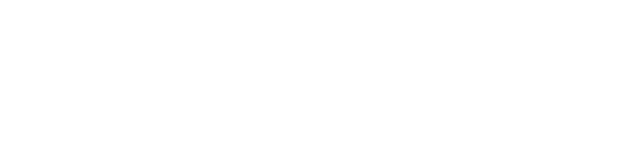
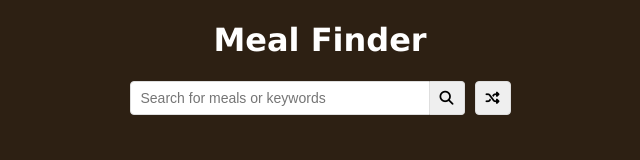
Before and after one commit to Milad64sh/meal-finder, a plain HTML site: page index.html in a window 1280 px wide. Shown: the whole page, without its empty margins (320-960 px from the left). Drawn offline with Linux system fonts and the light colour scheme.

Commit message:
html,css

```diff
--- a/index.html
+++ b/index.html
@@ -6,8 +6,35 @@
     <meta name="viewport" content="width=device-width, initial-scale=1.0" />
     <link rel="stylesheet" href="style.css" />
     <title>Meal Finder</title>
+    <!-- font awesome -->
+    <script
+      src="https://kit.fontawesome.com/e8a1fdaed4.js"
+      crossorigin="anonymous"
+    ></script>
   </head>
   <body>
+    <div class="container">
+      <h1>Meal Finder</h1>
+      <div class="flex">
+        <form class="flex" id="submmit">
+          <input
+            type="text"
+            id="search"
+            placeholder="Search for meals or keywords"
+          />
+          <button type="submit" class="search-btn">
+            <i class="fas fa-search"></i>
+          </button>
+        </form>
+        <button class="random-btn" id="random">
+          <i class="fas fa-random"></i>
+        </button>
+      </div>
+      <div id="result-heading">
+        <div id="meals" class="meals"></div>
+        <div id="single-meal"></div>
+      </div>
+    </div>
     <script src="app.js"></script>
   </body>
 </html>
--- a/style.css
+++ b/style.css
@@ -0,0 +1,55 @@
+* {
+  box-sizing: border-box;
+}
+body {
+  background-color: #2d2013;
+  color: #fff;
+  font-family: Verdana, Geneva, Tahoma, sans-serif;
+  margin: 0;
+}
+.container {
+  margin: auto;
+  max-width: 800px;
+  display: flex;
+  flex-direction: column;
+  align-items: center;
+  justify-content: center;
+  text-align: center;
+}
+.flex {
+  display: flex;
+}
+input,
+button {
+  border: 1px solid #dedede;
+  border-top-left-radius: 4px;
+  border-bottom-left-radius: 4px;
+  font-size: 14px;
+  padding: 8px 10px;
+  margin: 0;
+}
+input[type='text'] {
+  width: 300px;
+}
+.search-btn {
+  cursor: pointer;
+  border-left: 0;
+  border-radius: 0;
+  border-top-right-radius: 4px;
+  border-bottom-right-radius: 4px;
+}
+.random-btn {
+  cursor: pointer;
+  margin-left: 10px;
+  border-top-right-radius: 4px;
+  border-bottom-right-radius: 4px;
+}
+@media screen and (max-width: 800px) {
+}
+@media screen and (max-width: 700px) {
+}
+@media screen and (max-width: 500px) {
+  input[type='text'] {
+    width: 100%;
+  }
+}
```
